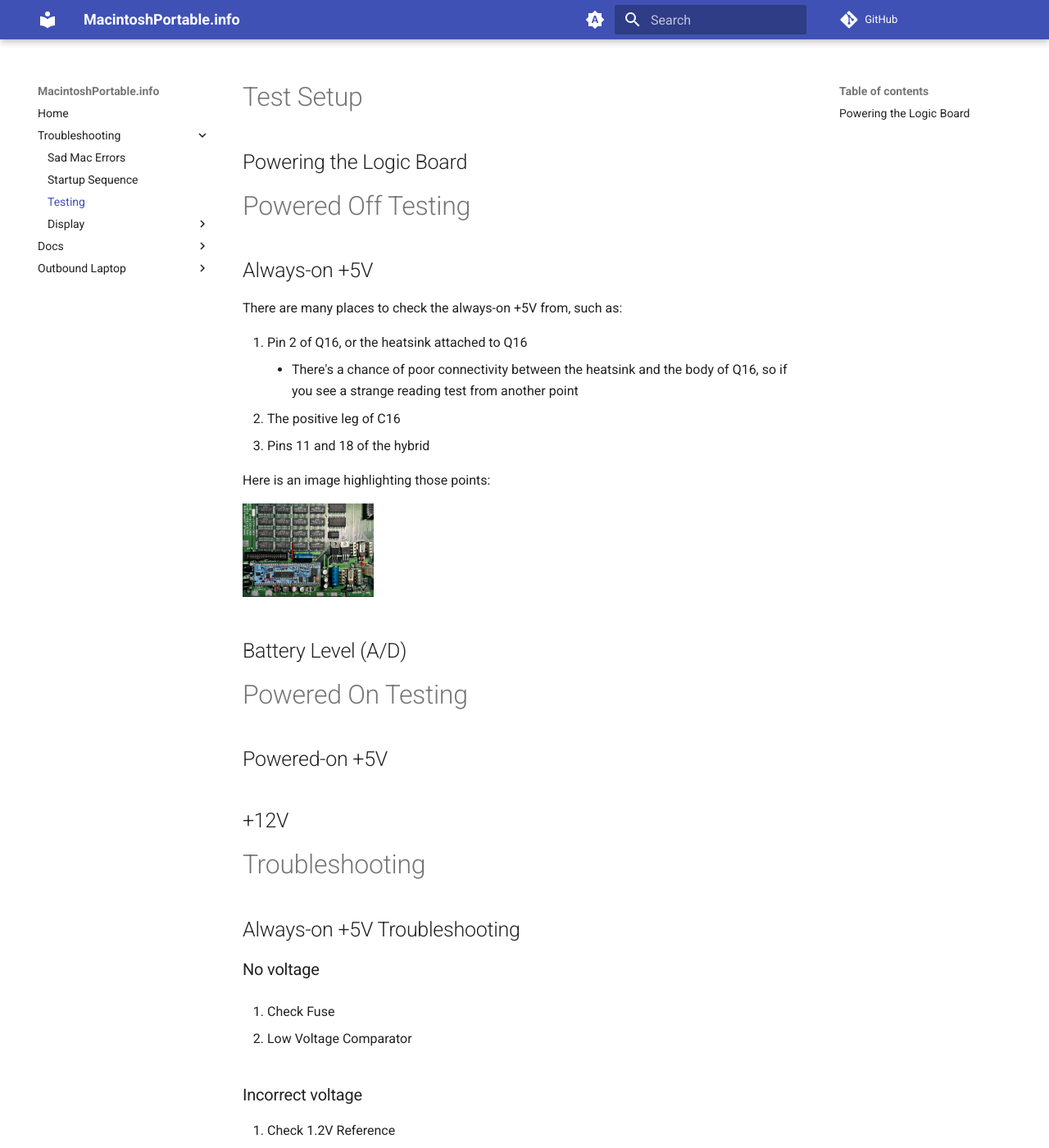
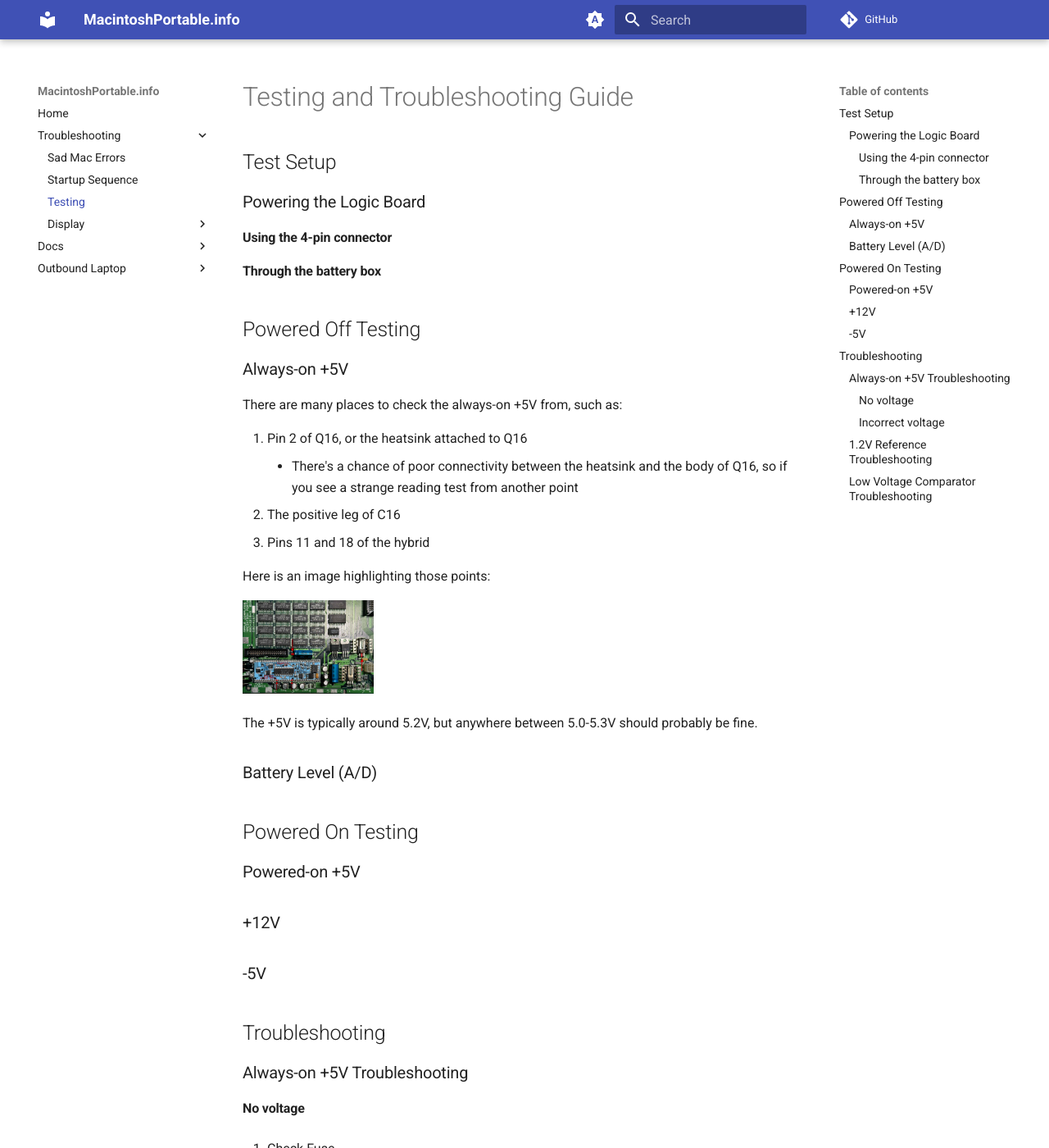
Before and after one commit to rezafouladian/MacintoshPortable, an MkDocs documentation site: the page built from docs/Testing.md, in a window 1280 px wide and 1400 px high. Shown: the whole window at 82% size. Built offline with MkDocs 1.6.1 and Material for MkDocs 9.7.7, drawn with Linux system fonts in a browser that asks for light colours; comment, search, counter and statistics services are not loaded.

Commit message:
Adjust formatting

```diff
--- a/docs/Testing.md
+++ b/docs/Testing.md
@@ -1,10 +1,16 @@
-# Test Setup
+# Testing and Troubleshooting Guide
 
-## Powering the Logic Board
+## Test Setup
 
-# Powered Off Testing
+### Powering the Logic Board
 
-## Always-on +5V
+#### Using the 4-pin connector
+
+#### Through the battery box
+
+## Powered Off Testing
+
+### Always-on +5V
 
 There are many places to check the always-on +5V from, such as:
 
@@ -17,29 +23,33 @@ Here is an image highlighting those points:
 
 ![](media/5VPoints.jpg){ width="160px" }
 
-## Battery Level (A/D)
+The +5V is typically around 5.2V, but anywhere between 5.0-5.3V should probably be fine.
 
-# Powered On Testing
+### Battery Level (A/D)
 
-## Powered-on +5V
+## Powered On Testing
 
-## +12V
+### Powered-on +5V
 
-# Troubleshooting
+### +12V
 
-## Always-on +5V Troubleshooting
+### -5V
 
-### No voltage
+## Troubleshooting
+
+### Always-on +5V Troubleshooting
+
+#### No voltage
 
 1. Check Fuse
 
 1. Low Voltage Comparator
 
-### Incorrect voltage
+#### Incorrect voltage
 
 1. Check 1.2V Reference
 
-## 1.2V Reference Troubleshooting
+### 1.2V Reference Troubleshooting
 
 The 1.2V reference provides a reference voltage for several key parts of voltage regulation.
 
@@ -56,4 +66,4 @@ Here is an image highlighting current supply path for the reference. Highlighted
 If you believe the reference is not getting enough current, you can try adding a resistor (recommended size between 100kΩ and 200kΩ) to supply more current.
 Be careful not to supply too much current, as the reference will have to dissipate that as heat.
 
-## Low Voltage Comparator Troubleshooting
+### Low Voltage Comparator Troubleshooting
```
